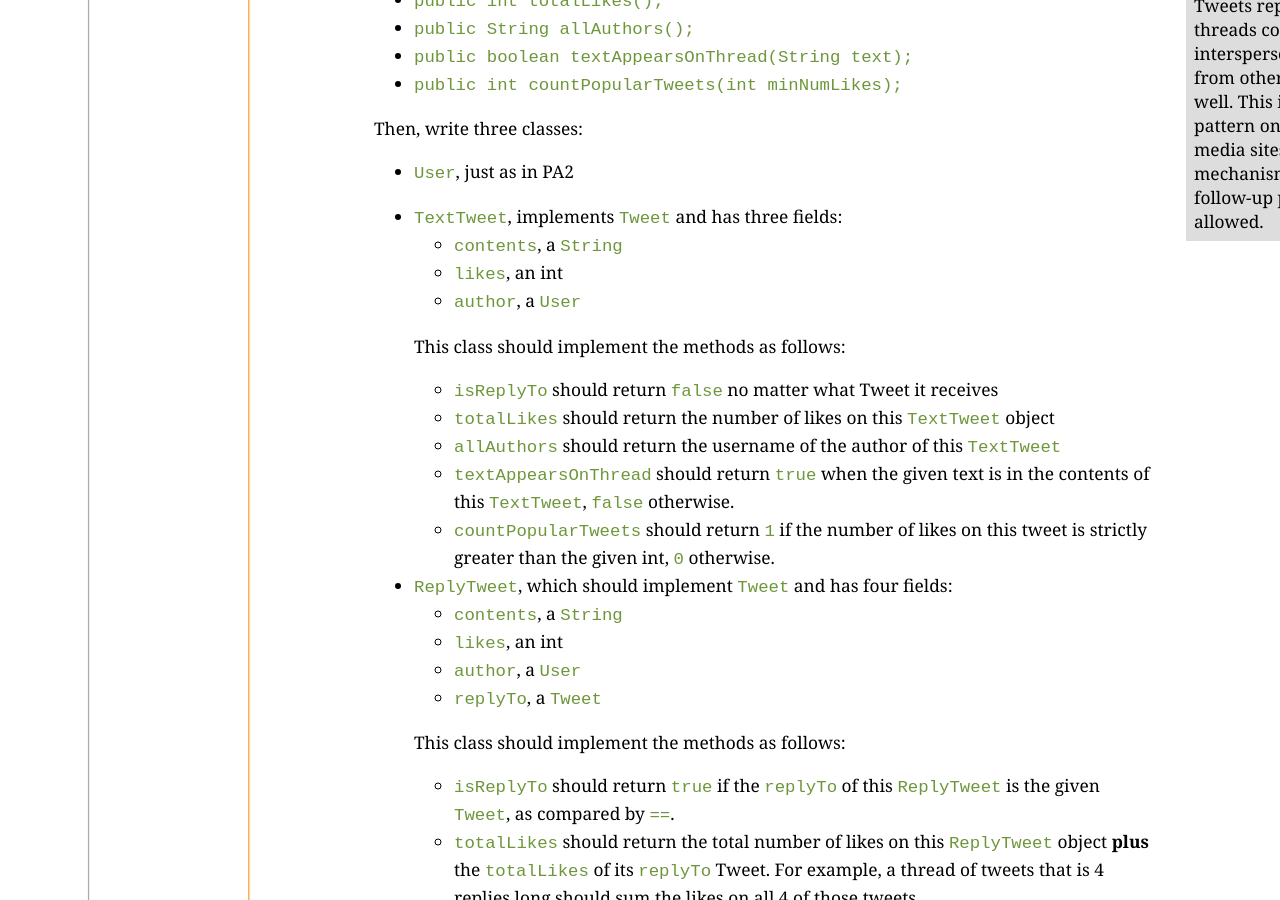
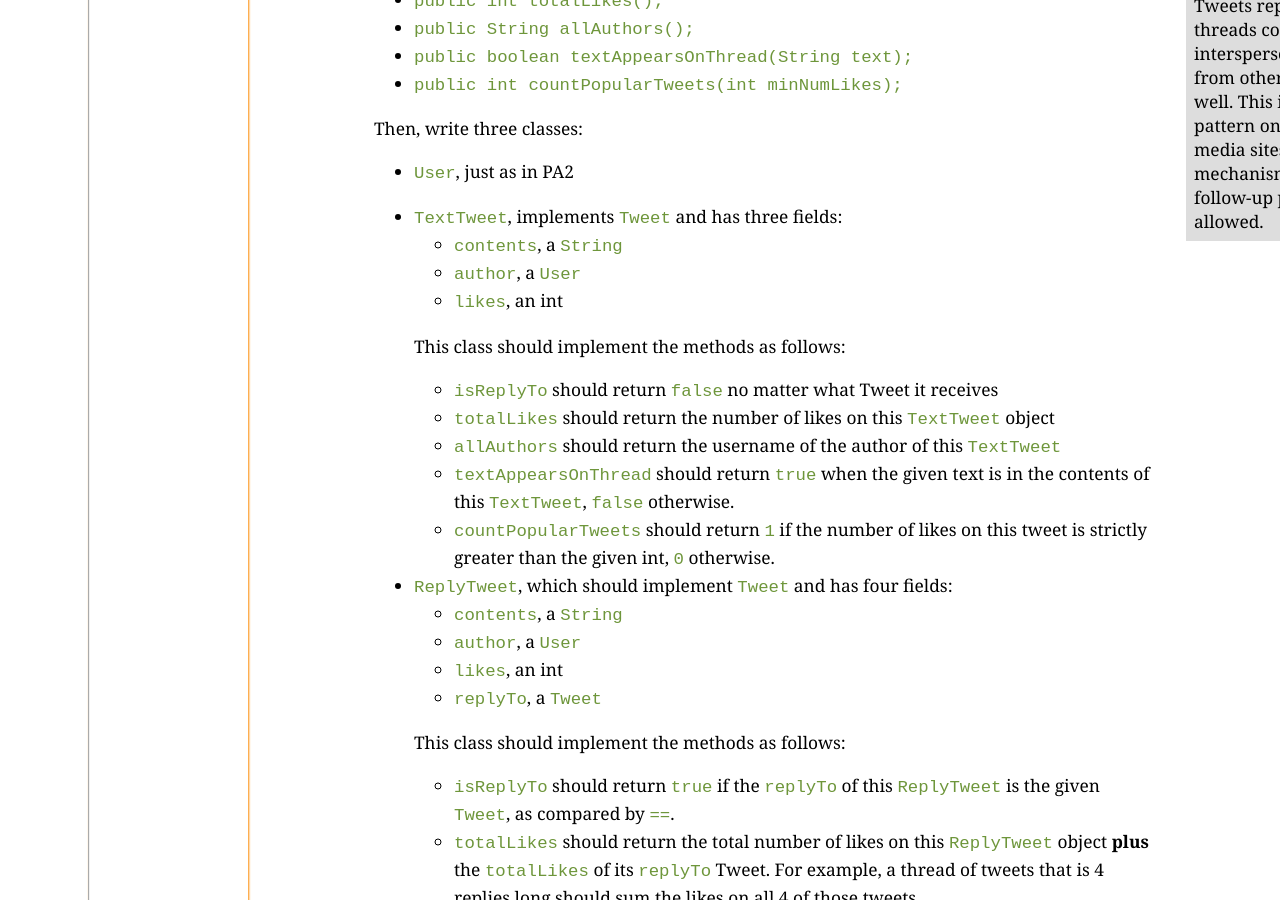
Before and after one commit to ucsd-cse11-w22/ucsd-cse11-w22.github.io, a Jekyll site: the page built from _assignments/pa4.md, in a window 1280 px wide and 900 px high, scrolled down 1306 px. Built offline with Jekyll 4.4.1, drawn with Linux system fonts in a browser that asks for light colours; formulas are drawn with MathJax 3.

Commit message:
fix typo

```diff
--- a/_assignments/pa4.md
+++ b/_assignments/pa4.md
@@ -72,8 +72,8 @@ Then, write three classes:
 
 - `TextTweet`, implements `Tweet` and has three fields:
   - `contents`, a `String`
+  - `author`, a `User`
   - `likes`, an int
-  - `author`, a `User`
 
   This class should implement the methods as follows:
   - `isReplyTo` should return `false` no matter what Tweet it receives
@@ -85,8 +85,8 @@ Then, write three classes:
 
 - `ReplyTweet`, which should implement `Tweet` and has four fields:
   - `contents`, a `String`
+  - `author`, a `User`
   - `likes`, an int
-  - `author`, a `User`
   - `replyTo`, a `Tweet`
 
   This class should implement the methods as follows:
```
